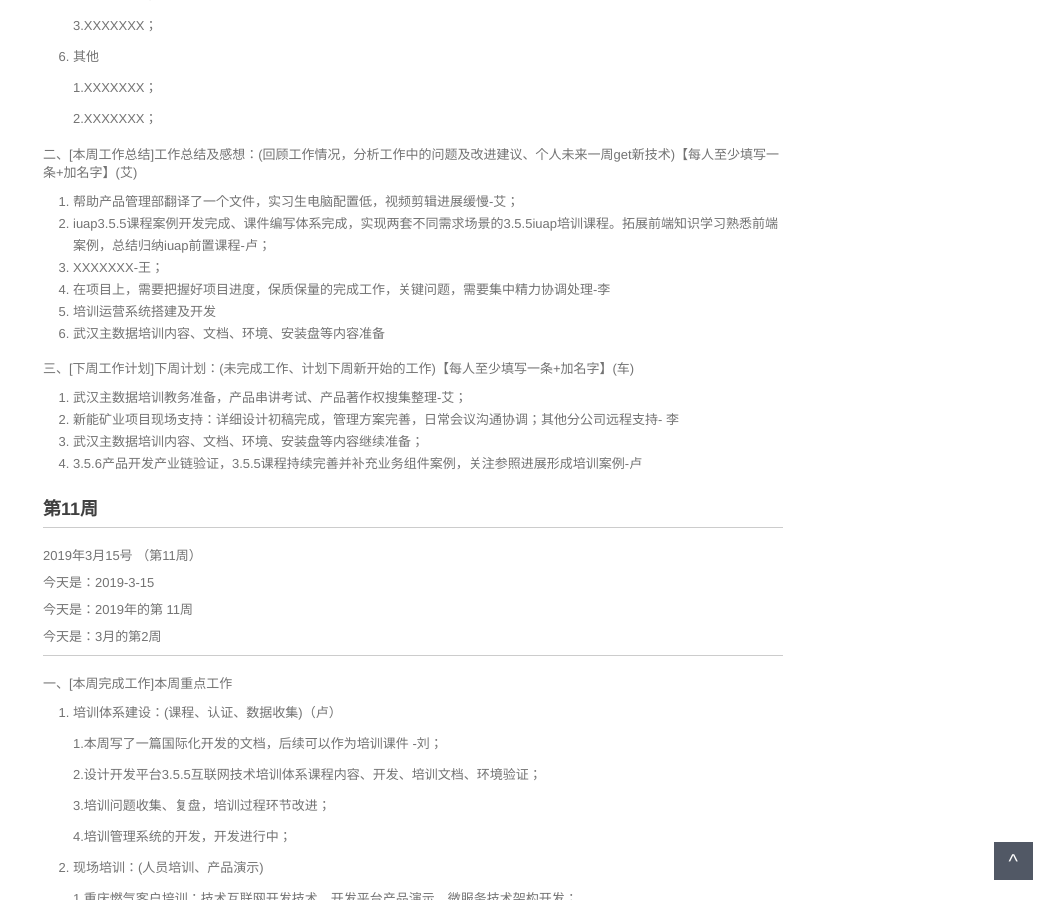
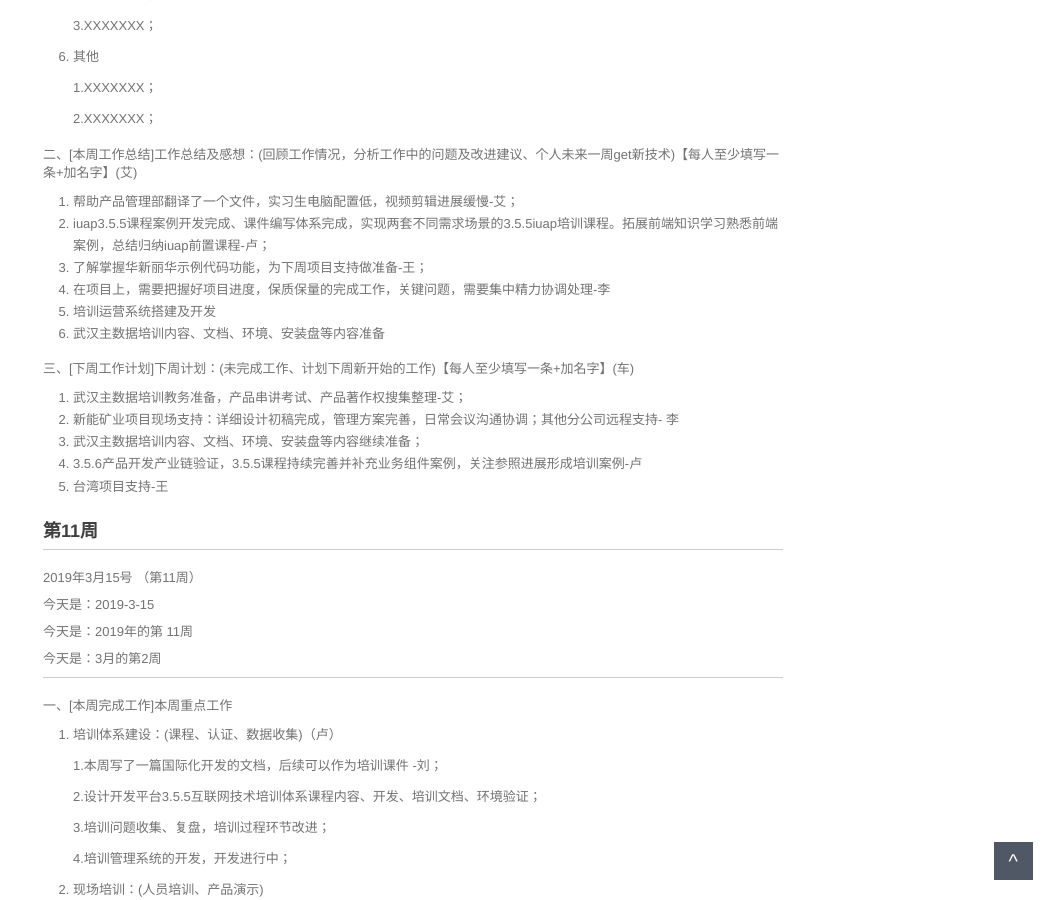
Before and after one commit to walllFlower/blog, a Jekyll site: the page built from _posts/2018-07-17-day_report_cxz.md, in a window 1280 px wide and 900 px high, scrolled down 1196 px. Shown: the whole window, without its empty margins (227-1280 px from the left). Built offline with Jekyll 4.4.1, drawn with Linux system fonts in a browser that asks for light colours; comment, search, counter and statistics services are not loaded.

Commit message:
Update 2018-07-17-day_report_cxz.md

```diff
--- a/_posts/2018-07-17-day_report_cxz.md
+++ b/_posts/2018-07-17-day_report_cxz.md
@@ -77,7 +77,7 @@ categories: 技术运营工作周报
 
 1. 帮助产品管理部翻译了一个文件，实习生电脑配置低，视频剪辑进展缓慢-艾；
 2. iuap3.5.5课程案例开发完成、课件编写体系完成，实现两套不同需求场景的3.5.5iuap培训课程。拓展前端知识学习熟悉前端案例，总结归纳iuap前置课程-卢；
-3. XXXXXXX-王；
+3. 了解掌握华新丽华示例代码功能，为下周项目支持做准备-王；
 4. 在项目上，需要把握好项目进度，保质保量的完成工作，关键问题，需要集中精力协调处理-李
 5. 培训运营系统搭建及开发
 6. 武汉主数据培训内容、文档、环境、安装盘等内容准备
@@ -88,6 +88,7 @@ categories: 技术运营工作周报
 2. 新能矿业项目现场支持：详细设计初稿完成，管理方案完善，日常会议沟通协调；其他分公司远程支持- 李
 3. 武汉主数据培训内容、文档、环境、安装盘等内容继续准备；
 4. 3.5.6产品开发产业链验证，3.5.5课程持续完善并补充业务组件案例，关注参照进展形成培训案例-卢
+5. 台湾项目支持-王
 
 
 
```
